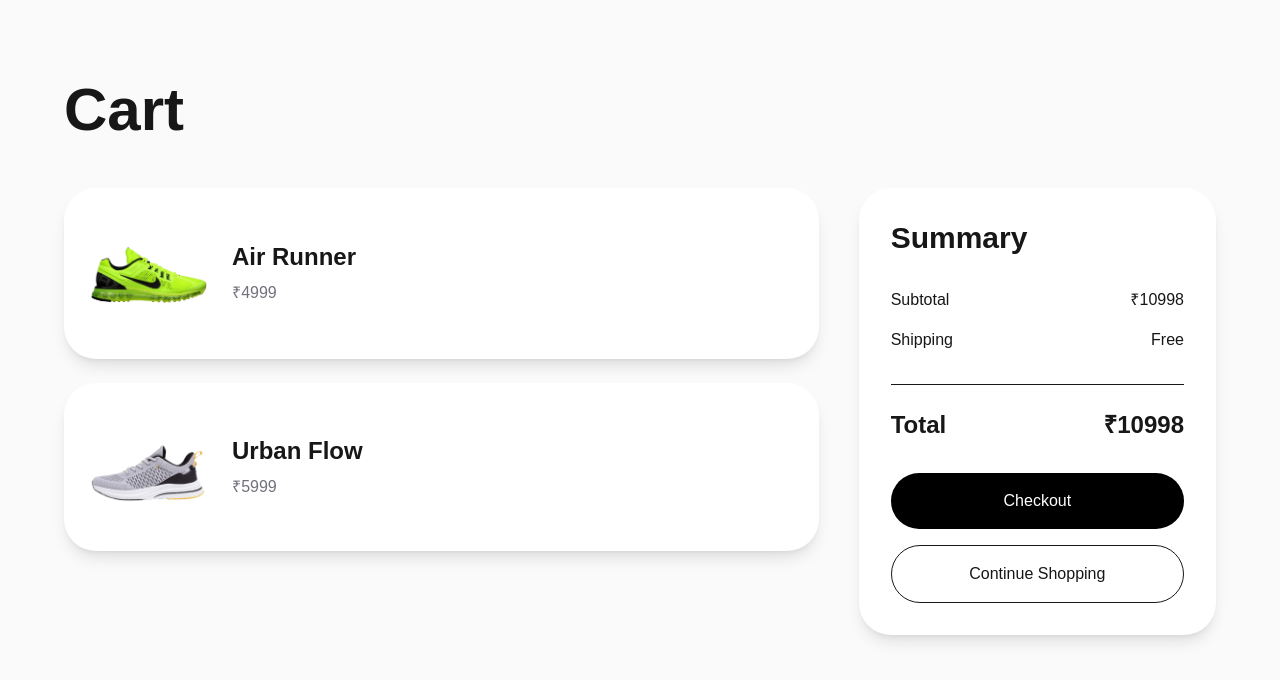
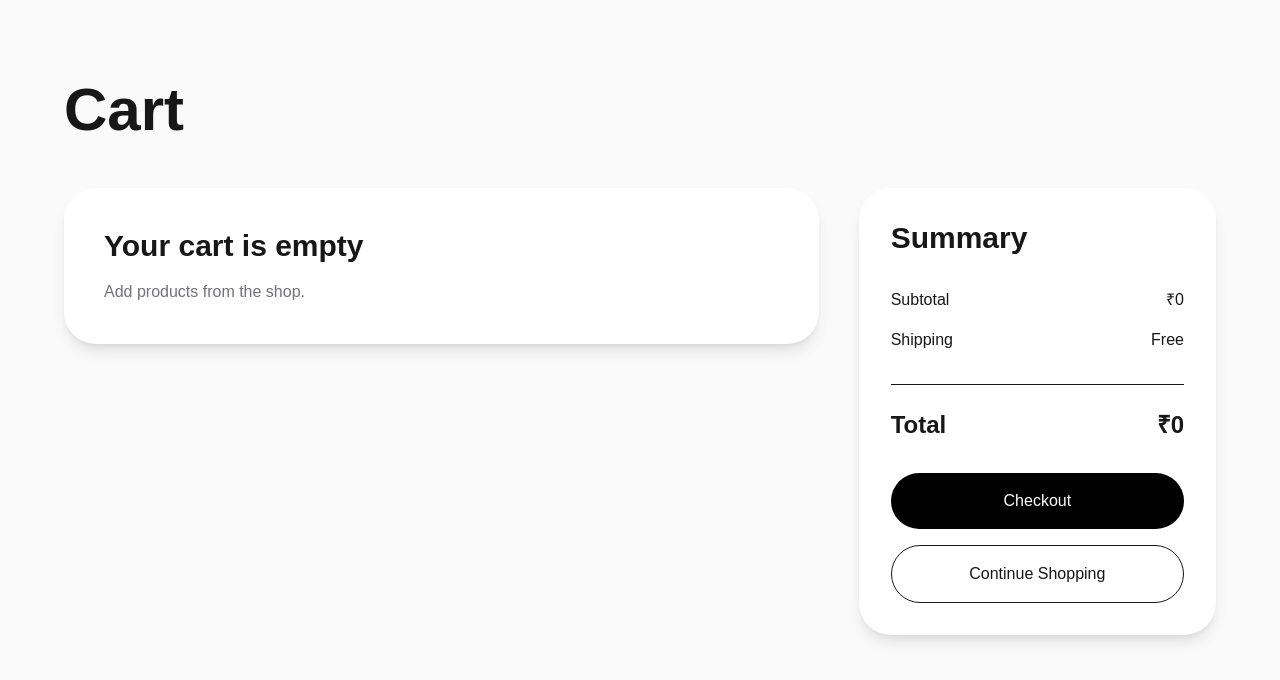
Before and after one commit to jebinjebin937-oss/solex, a Next.js app: page /cart in a window 1280 px wide. Shown: the top 680 px of the page. Built offline with nearby package versions, Linux system fonts and the light colour scheme.

Commit message:
Added working cart functionality

```diff
--- a/app/cart/page.tsx
+++ b/app/cart/page.tsx
@@ -1,26 +1,15 @@
+"use client";
+import { useCart } from "@/context/CartContext";
 import Link from "next/link";
 import Image from "next/image";
 
 export default function CartPage() {
-  const cartItems = [
-    {
-      id: 1,
-      name: "Air Runner",
-      price: 4999,
-      image: "/images/running.png",
-    },
-    {
-      id: 2,
-      name: "Urban Flow",
-      price: 5999,
-      image: "/images/lifestyle.png",
-    },
-  ];
-
-  const subtotal = cartItems.reduce(
-    (total, item) => total + item.price,
-    0
-  );
+  const { cart } = useCart();
+  const subtotal = cart.reduce(
+  (total, item) =>
+    total + Number(item.price.replace(/[₹,]/g, "")),
+  0
+);
 
   return (
     <main className="min-h-screen bg-zinc-50 px-10 py-20">
@@ -35,9 +24,21 @@ export default function CartPage() {
 
           <div className="lg:col-span-2 space-y-6">
 
-            {cartItems.map((item) => (
+            {cart.length === 0 && (
+              <div className="bg-white rounded-[32px] p-10 shadow-lg">
+                <h2 className="text-3xl font-bold">
+                  Your cart is empty
+                </h2>
+
+                <p className="text-zinc-500 mt-4">
+                  Add products from the shop.
+                </p>
+              </div>
+            )}
+
+  {cart.map((item, index) => (
               <div
-                key={item.id}
+                key={index}
                 className="
                 bg-white
                 rounded-[32px]
--- a/app/product/[id]/page.tsx
+++ b/app/product/[id]/page.tsx
@@ -1,5 +1,6 @@
 
 import Image from "next/image";
+import AddToCartButton from "@/components/AddToCartButton";
 
 export default async function ProductPage({
   params,
@@ -119,17 +120,14 @@ export default async function ProductPage({
 
           <div className="flex gap-4">
 
-            <button
-              className="
-              px-8
-              py-4
-              bg-black
-              text-white
-              rounded-full
-              "
-            >
-              Add To Cart
-            </button>
+            <AddToCartButton
+              product={{
+                id: product.id,
+                name: product.name,
+                price: product.price,
+                image: product.image,
+              }}
+            />
 
             <button
               className="
--- /dev/null
+++ b/components/AddToCartButton.tsx
@@ -0,0 +1,35 @@
+"use client";
+
+import { useCart } from "@/context/CartContext";
+
+type Props = {
+  product: {
+    id: string;
+    name: string;
+    price: string;
+    image: string;
+  };
+};
+
+export default function AddToCartButton({ product }: Props) {
+  const { addToCart } = useCart();
+
+  return (
+    <button
+      onClick={() => {
+        console.log("ADDING", product);
+        addToCart(product);
+        console.log("Cart item added:", product);
+      }}
+      className="
+      px-8
+      py-4
+      bg-black
+      text-white
+      rounded-full
+      "
+    >
+      Add To Cart
+    </button>
+  );
+}
--- a/components/Navbar.tsx
+++ b/components/Navbar.tsx
@@ -2,6 +2,7 @@ import Link from "next/link";
 export default function Navbar() {
   return (
     <nav className="fixed top-0 left-0 w-full z-50 bg-white/80 backdrop-blur-xl border-b border-zinc-200">
+      <Link href="/cart">Go To Cart</Link>
       <div className="max-w-7xl mx-auto px-10 py-5 flex items-center justify-between">
 
         <h1 className="text-3xl font-black tracking-wider text-zinc-900">
--- a/context/CartContext.tsx
+++ b/context/CartContext.tsx
@@ -24,9 +24,12 @@ export function CartProvider({
   const [cart, setCart] = useState<CartItem[]>([]);
 
   const addToCart = (item: CartItem) => {
-    setCart((prev) => [...prev, item]);
-  };
-
+  setCart((prev) => {
+    const updated = [...prev, item];
+    console.log("Cart updated:", updated);
+    return updated;
+  });
+};
   return (
     <CartContext.Provider value={{ cart, addToCart }}>
       {children}
```
